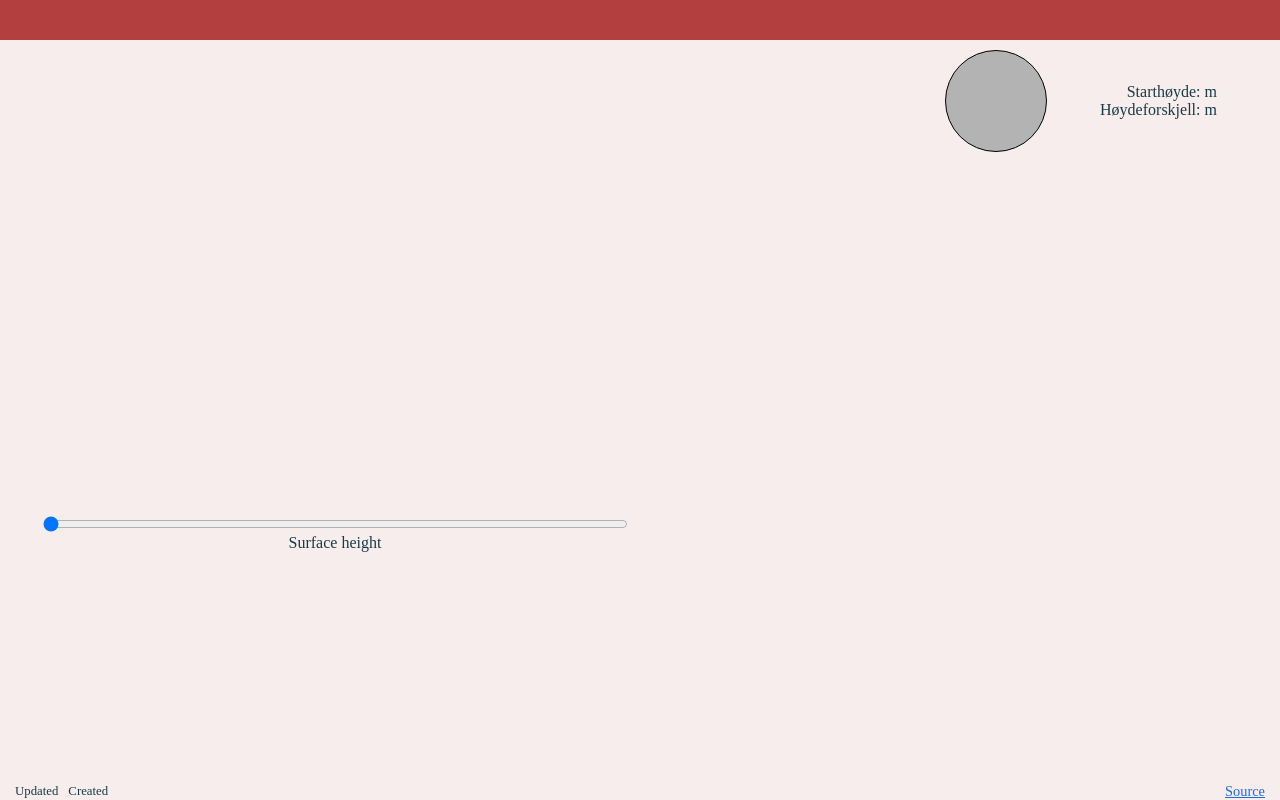
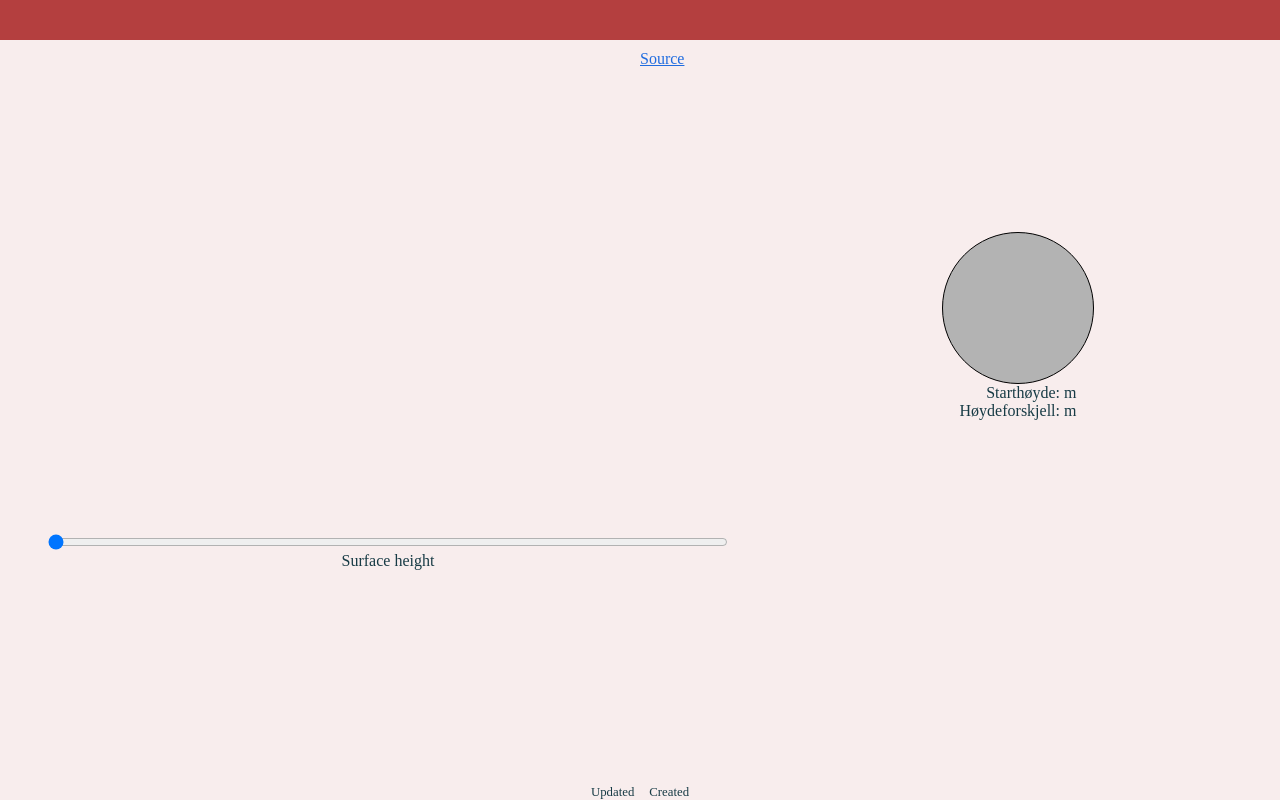
Before and after one commit to jonassterud/parastart, a plain HTML site: page crates/www/takeoff/index.html in a window 1280 px wide. Drawn offline with Linux system fonts and the light colour scheme.

Commit message:
refactor: rewrite css

```diff
--- a/crates/www/takeoff/index.html
+++ b/crates/www/takeoff/index.html
@@ -14,21 +14,28 @@
             <!-- todo -->
         </header>
         <main class="default-main">
+            <div id="source-url-container">
+                <a id="source-url" href="" target="_blank">Source</a>
+            </div>
             <div id="titles">
                 <span id="region"></span>
+                <br>
                 <span id="name"></span>
             </div>
-            <div id="content">
+            <div id="content-top">
                 <div id="content-left">
                     <p id="description"></p>
+                </div>
+                <div id="content-right">
+                    <img id="image" hidden>
+                </div>
+            </div>
+            <div id="content-bottom">
                 <div id="iframe-container">
                     <iframe id="windy-iframe" width="650" height="450" frameborder="0"></iframe>
                     <input type="range" min="0" max="15" value="0" name="height" id="windy-height">
                     <label for="height"><span id="readable-height">Surface</span> height</label>
                 </div>
-                </div>
-                <div id="content-right">
-                    <img id="image" hidden>
                 <div id="compass-altitude-container">
                     <div id="compass">
                         <div id="N" hidden></div>
@@ -46,14 +53,12 @@
                     </div>
                 </div>
             </div>
-            </div>
         </main>
         <footer class="default-footer">
             <div id="credits">
                 <span>Updated <span id="updated"></span></span>
                 <span>Created <span id="created"></span></span>
             </div>
-            <a id="source-url" href="" target="_blank">Source</a>
         </footer>
     </body>
 </html>
--- a/crates/www/takeoff/takeoff.css
+++ b/crates/www/takeoff/takeoff.css
@@ -1,18 +1,10 @@
-#titles {
-    display: flex;
-    flex-direction: column;
+#source-url-container {
+    width: 100%;
+    text-align: center;
 }
 
-#content-left {
-    width: 70%;
-}
-
-#content-right {
-    width: 30%;
-
-    display: flex;
-    flex-direction: column;
-    align-items: center;
+#source-url {
+    position: absolute;
 }
 
 #region {
@@ -28,13 +20,21 @@
     font-size: 1.2em;
 }
 
-#content {
+#content-top {
     display: flex;
+}
+
+#content-left {
+    width: 60%;
 }
 
 #description {
     color: inherit;
     font-size: 0.9em;
+}
+
+#content-right {
+    width: 40%;
 }
 
 #image {
@@ -47,37 +47,44 @@
     cursor: pointer;
 }
 
-#compass-altitude-container {
+#content-bottom {
     display: flex;
-    justify-content: space-evenly;
     align-items: center;
-
-    width: 100%;
 }
 
-#altitude-container {
-    text-align: right;
+#iframe-container {
+    width: 60%;
+
+    display: flex;
+    flex-direction: column;
+    align-items: center;
+}
+
+#windy-height {
+    width: 90%;
+}
+
+#compass-altitude-container {
+    width: 40%;
+    display: flex;
+    flex-direction: column;
+    align-items: center;
 }
 
 #credits {
+    width: 100%;
+    display: flex;
+    justify-content: center;
     font-size: 0.8em;
-
-    display: flex;
-    flex-wrap: wrap;
+    color: inherit;
 }
 
-#credits span {
-    margin-right: 5px;
-
-    white-space: nowrap;
-}
-
-#source-url {
-    font-size: 0.9em;
+#credits > span:first-child {
+    margin-right: 15px;
 }
 
 #compass {
-    --compass-size: 100px;
+    --compass-size: 150px;
 
     width: var(--compass-size);
     min-width: var(--compass-size);
@@ -133,15 +140,6 @@
     clip-path: polygon(0% 25%, 50% 50%, 25% 0%);
 }
 
-#iframe-container {
-    width: 650px;
-
-    display: flex;
-    flex-direction: column;
-    align-items: center;
-
+#altitude-container {
+    text-align: right;
 }
-
-#windy-height {
-    width: 90%;
-}
```
Lines whose indentation alone changed are shown as unchanged.
